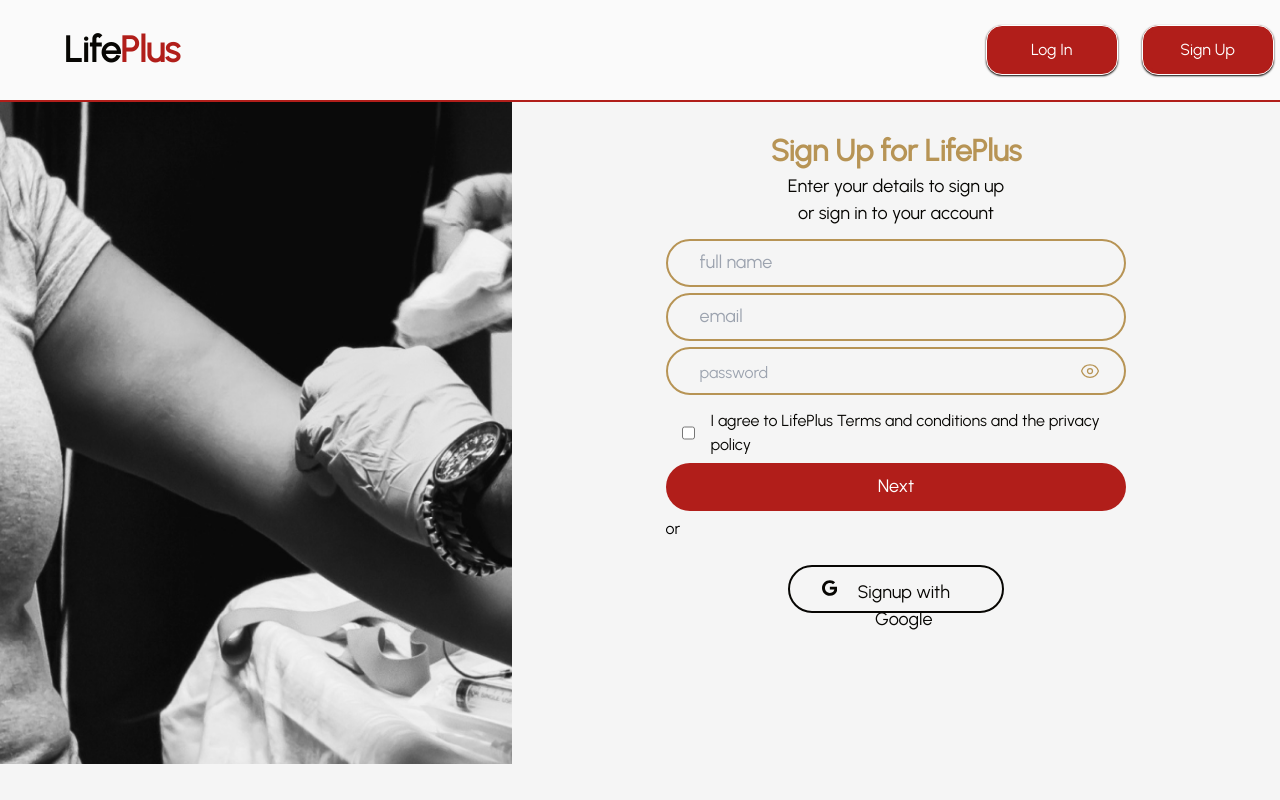
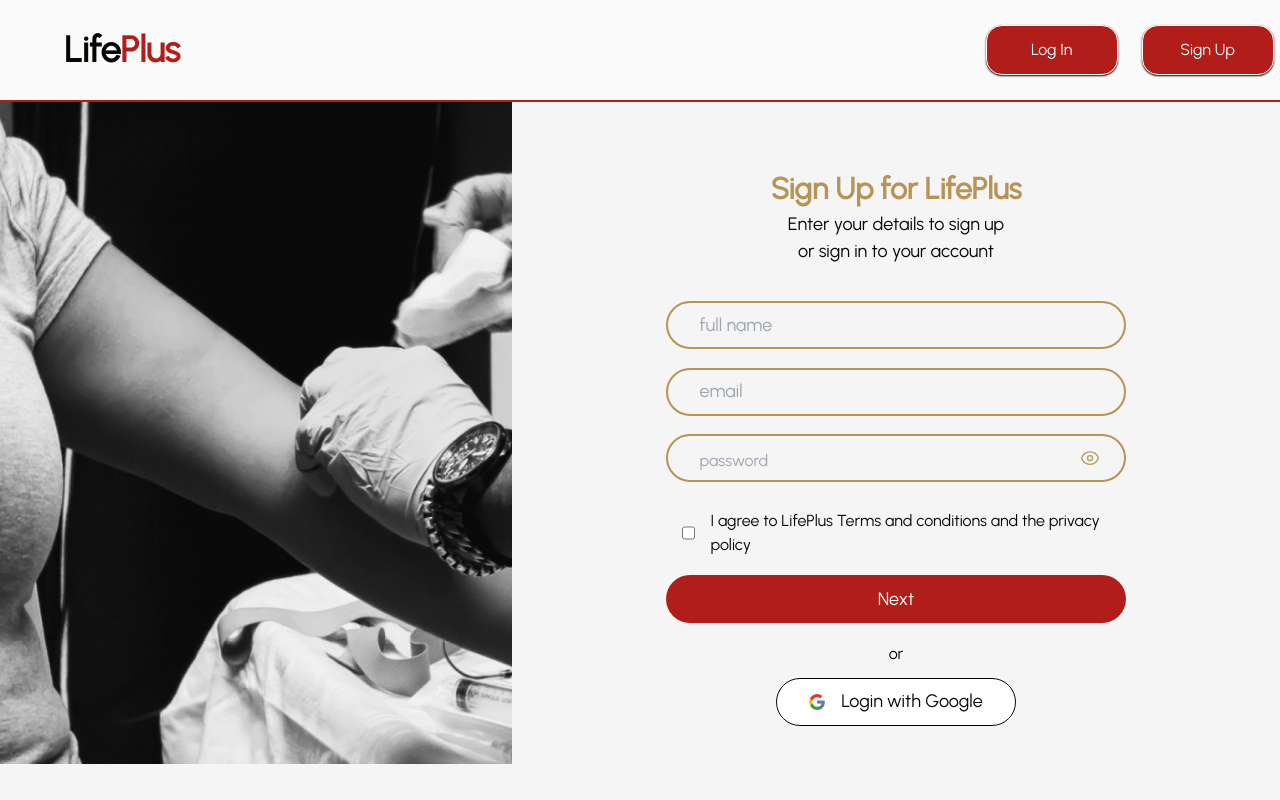
Before and after one commit to oreoluwa212/lifePlus-webapp, a React (Vite) app: page /signup-donor in a window 1280 px wide. Built offline with nearby package versions, Linux system fonts and the light colour scheme.

Commit message:
fix: google button auth

```diff
--- a/src/assets/index.js
+++ b/src/assets/index.js
@@ -11,5 +11,6 @@ import map from '../assets/images/map.png'
 import donor1 from '../assets/images/donor.png'
 import donor2 from '../assets/images/donor1.png'
 import aboutUs from '../assets/images/about.png'
+import google from '../assets/images/google.png'
 
-export { donor1, donor2, landing, points, learning, homepage, overlap, gauge, onboard, signImg, user, map, aboutUs}
+export { donor1, donor2, landing, points, learning, homepage, overlap, gauge, onboard, signImg, user, map, google, aboutUs}
--- a/src/pages/LoginPage.jsx
+++ b/src/pages/LoginPage.jsx
@@ -9,6 +9,7 @@ import { useNavigate } from "react-router-dom";
 import Swal from "sweetalert2";
 import withReactContent from "sweetalert2-react-content";
 import { FaGoogle } from "react-icons/fa";
+import { google } from "../assets";
 
 const LoginPage = () => {
   const [isPasswordVisible, setIsPasswordVisible] = useState(false);
@@ -139,15 +140,17 @@ const LoginPage = () => {
                   Log in
                 </button>
               </form>
-              <div>
+              <div className='flex w-full flex-col justify-center items-center'>
+              <h4>or</h4>
               <Link
                 to={
                   "https://lifeplus-api.onrender.com/auth/google/?usertype=donor"
                 }
               >
-                  <button className="bg-transparent text-black text-[18px] flex border-black border-2 justify-between p-3 m-auto  rounded-[32px] lgss:px-8 h-[50px] lgss:h-[48px] w-[90%] mt-3 md-4">
-                    <FaGoogle /> Login with Google
-                  </button>
+                  <div className="bg-white text-black text-[18px] flex justify-center items-center gap-4 border-black border-[1px] p-3 m-auto  rounded-[32px] lgss:px-8 h-[50px] lgss:h-[48px] w-full mt-3">
+                    <img src={google} alt="" />
+                    <button>Login with Google</button>
+                  </div>
               </Link>
             </div>
             </div>
--- a/src/pages/LoginProviderPage.jsx
+++ b/src/pages/LoginProviderPage.jsx
@@ -8,6 +8,7 @@ import axios from "axios";
 import { useNavigate } from "react-router-dom";
 import Swal from "sweetalert2";
 import withReactContent from "sweetalert2-react-content";
+import { google } from "../assets";
 
 const LoginProviderPage = () => {
   const [isPasswordVisible, setIsPasswordVisible] = useState(false);
@@ -137,6 +138,19 @@ const LoginProviderPage = () => {
                 >
                   Log in
                 </button>
+                <div className='flex w-full flex-col justify-center items-center'>
+              <h4>or</h4>
+              <Link
+                to={
+                  "https://lifeplus-api.onrender.com/auth/google/?usertype=donor"
+                }
+              >
+                  <div className="bg-white text-black text-[18px] flex justify-center items-center gap-4 border-black border-[1px] p-3 m-auto  rounded-[32px] lgss:px-8 h-[50px] lgss:h-[48px] w-full mt-3">
+                    <img src={google} alt="" />
+                    <button>Login with Google</button>
+                  </div>
+              </Link>
+            </div>
               </form>
             </div>
           </div>
--- a/src/pages/SignUpMainPage.jsx
+++ b/src/pages/SignUpMainPage.jsx
@@ -8,6 +8,7 @@ import Swal from "sweetalert2";
 import withReactContent from "sweetalert2-react-content";
 import { FaGoogle } from "react-icons/fa";
 import { data } from "autoprefixer";
+import { google } from "../assets";
 
 const SignUpMainPage = () => {
   const [isPasswordVisible, setIsPasswordVisible] = useState(false);
@@ -70,8 +71,8 @@ const SignUpMainPage = () => {
       <NavBar />
       <div className="mds:flex relative mds:absolute flex mds:flex-row h-[83vh] mds:overflow-y-hidden border-t-2 border-red w-full">
         <Demo />
-        <div className=" mds:w-3/5 mx-[5%] mds:mx-0 bg-white rounded-[32px] mds:bg-transparent mt-[10%] mds:mt-[2%] mds:relative h-[75%] mds:h-screen overflow-auto flex flex-col items-center absolute top-0 left-0 ">
-          <div className="lgss:w-full px-[5%] mds:px-0 lgss:flex flex-col lgss:justify-center lgss:items-center lgss:gap-3 ">
+        <div className=" mds:w-3/5 mx-[5%] mds:mx-0 bg-white rounded-[32px] mds:bg-transparent mt-[10%] mds:mt-[5%] mds:relative h-[75%] mds:h-screen overflow-auto flex flex-col items-center absolute top-0 left-0 ">
+          <div className="lgss:w-full px-[5%] mds:px-0 lgss:flex flex-col lgss:justify-between lgss:items-center lgss:gap-3 lgss:h-[70vh] ">
             <div className="lgss:flex lgss:flex-col lgss:items-center ">
               <h1 className="text-gold font-bold text-[30px]">
                 Sign Up for LifePlus
@@ -81,7 +82,7 @@ const SignUpMainPage = () => {
               </h3>
             </div>
             <form
-              className="mds:w-[60%] w-[100%] justify-between flex flex-col gap-1.5"
+              className="mds:w-[60%] w-[100%] justify-between lgss:mt-6 h-full flex flex-col"
               onSubmit={handleSubmit}
             >
               <input
@@ -167,7 +168,7 @@ const SignUpMainPage = () => {
               )}
 
               <div className="flex px-4 gap-4 mt-2">
-                <input type="checkbox" name="aggree" id="aggree" required/>
+                <input type="checkbox" name="aggree" id="aggree" required />
                 <p className="text-black">
                   I agree to LifePlus Terms and conditions and the privacy
                   policy
@@ -179,19 +180,20 @@ const SignUpMainPage = () => {
               >
                 Next
               </button>
+              <div className='flex w-full flex-col justify-center items-center'>
                 <h4>or</h4>
-            </form>
-            <div>
                 <Link
                   to={
                     "https://lifeplus-api.onrender.com/auth/google/?usertype=donor"
                   }
                 >
-                <button className="bg-transparent text-black text-[18px] flex border-black border-2 justify-between p-3 m-auto  rounded-[32px] lgss:px-8 h-[50px] lgss:h-[48px] w-[90%] mt-3 md-4">
-                  <FaGoogle /> Signup with Google
-                </button>
+                  <div className="bg-white text-black text-[18px] flex justify-center items-center gap-4 border-black border-[1px] p-3 m-auto  rounded-[32px] lgss:px-8 h-[50px] lgss:h-[48px] w-full mt-3">
+                    <img src={google} alt="" />
+                    <button>Login with Google</button>
+                  </div>
                 </Link>
               </div>
+            </form>
           </div>
         </div>
       </div>
--- a/src/pages/SignUpProviderPage.jsx
+++ b/src/pages/SignUpProviderPage.jsx
@@ -3,10 +3,11 @@ import NavBar from "../components/NavBar";
 import Demo from "../components/Demo";
 import { useState, useEffect } from "react";
 import axios from "axios";
-import { useNavigate } from "react-router-dom";
+import { useNavigate, Link } from "react-router-dom";
 import Swal from "sweetalert2";
 import withReactContent from "sweetalert2-react-content";
 import { IoMdEye, IoMdEyeOff } from "react-icons/io";
+import { google } from "../assets";
 
 
 const SignUpProviderPage = () => {
@@ -185,6 +186,19 @@ const SignUpProviderPage = () => {
               >
                 Sign Up
               </button>
+              <div className='flex w-full flex-col justify-center items-center'>
+              <h4>or</h4>
+              <Link
+                to={
+                  "https://lifeplus-api.onrender.com/auth/google/?usertype=donor"
+                }
+              >
+                  <div className="bg-white text-black text-[18px] flex justify-center items-center gap-4 border-black border-[1px] p-3 m-auto  rounded-[32px] lgss:px-8 h-[50px] lgss:h-[48px] w-full mt-3">
+                    <img src={google} alt="" />
+                    <button>Login with Google</button>
+                  </div>
+              </Link>
+            </div>
             </form>
           </div>
         </div>
```
Also changed, not shown: src/assets/images/google.png (added). Lines whose indentation alone changed are shown as unchanged.
